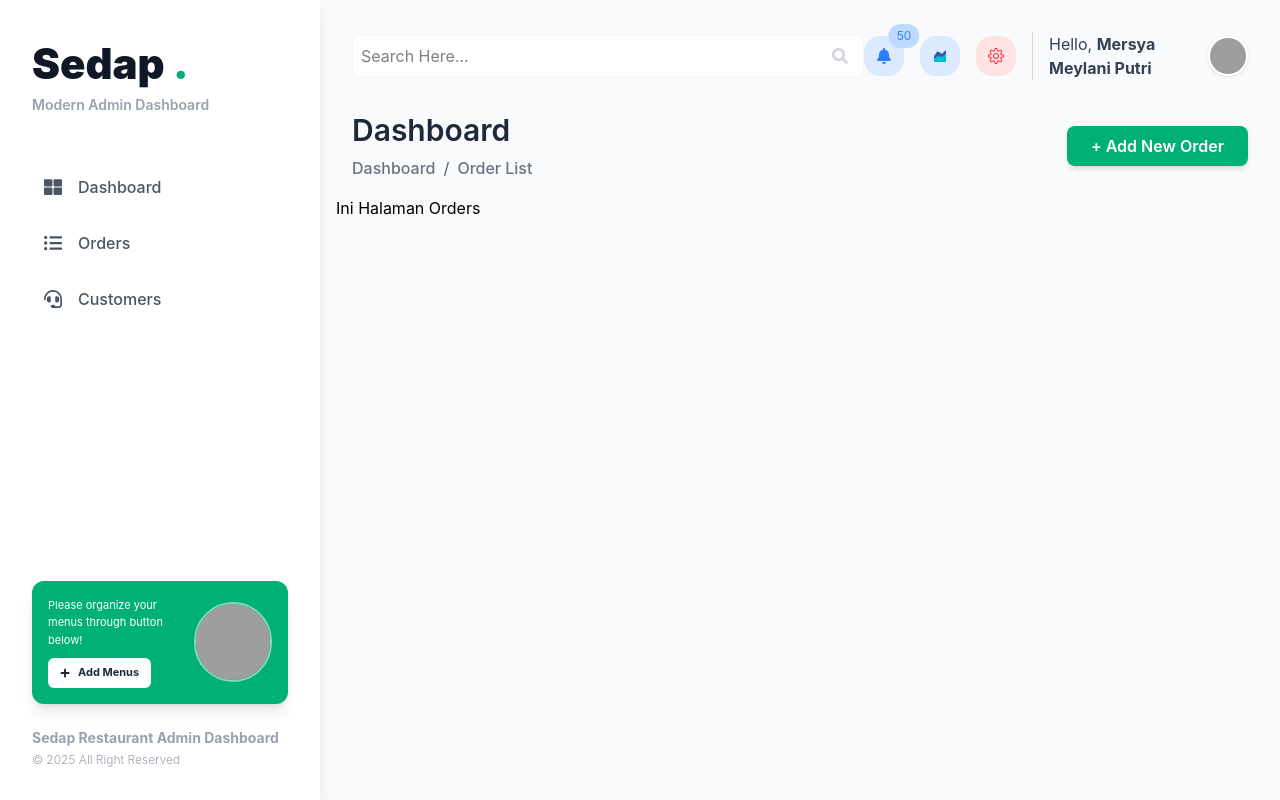
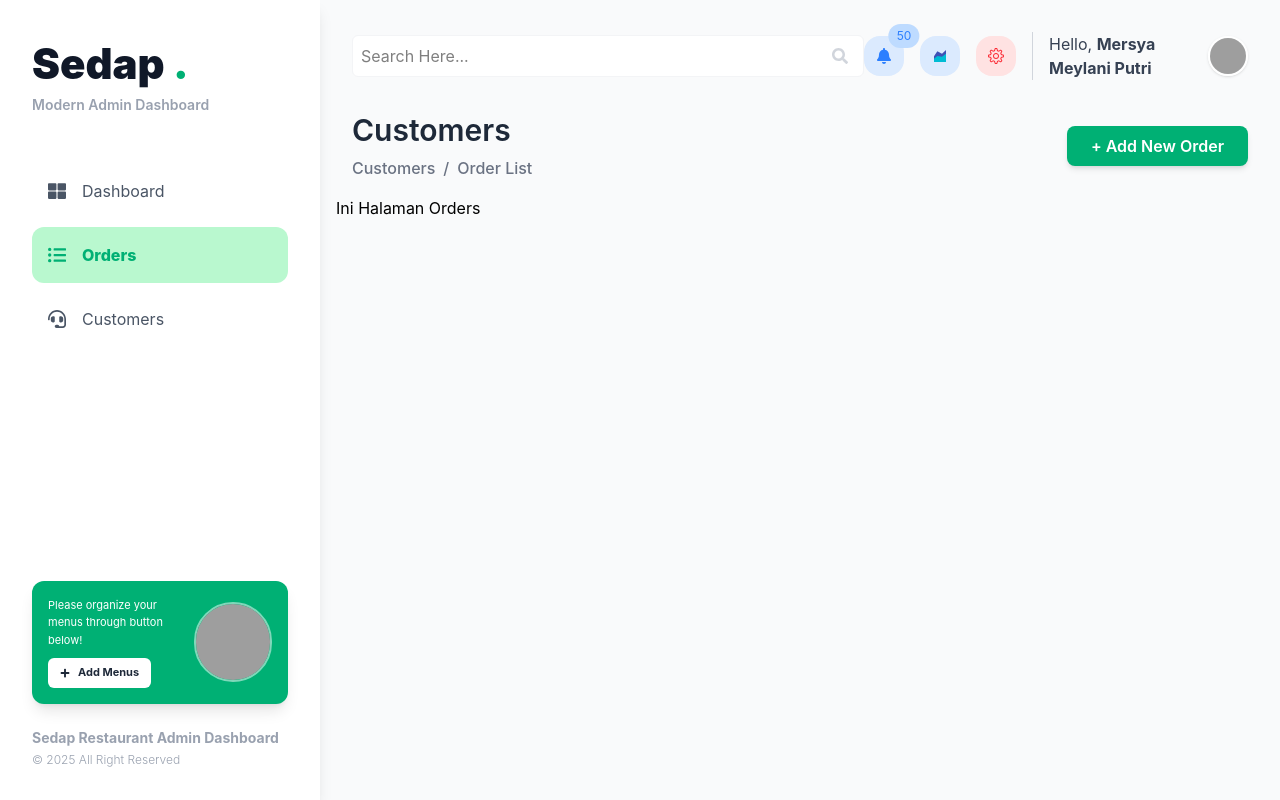
Before and after one commit to mersya24si/prak-pfl-mersya, a React (Vite) app: page /orders in a window 1280 px wide. Built offline with nearby package versions, Linux system fonts and the light colour scheme; grey boxes are pictures that could not be loaded.

Commit message:
Pertemuan 6 NavLink

```diff
--- a/src/components/PageHeader.jsx
+++ b/src/components/PageHeader.jsx
@@ -1,15 +1,15 @@
-export default function PageHeader() {
+export default function PageHeader(props) {
     return (
         <div id="pageheader-container" className="flex items-center justify-between p-4">
 
             {/* 3️⃣ Sisi Kiri (Title & Breadcrumb) */}
             <div id="pageheader-left" className="flex flex-col">
                 <span id="page-title" className="text-3xl font-semibold text-gray-800">
-                    Dashboard
+                    {props.title}
                 </span>
                 <div id="breadcrumb-links" className="flex items-center font-medium space-x-2 mt-2">
                     <span id="breadcrumb-home" className="text-gray-500 cursor-pointer hover:text-hijau">
-                        Dashboard
+                        {props.title}
                     </span>
                     <span id="breadcrumb-separator" className="text-gray-500">
                         /
--- a/src/layouts/Sidebar.jsx
+++ b/src/layouts/Sidebar.jsx
@@ -1,9 +1,15 @@
 import React from 'react';
 // 1. Mengubah import icon sesuai gambar dosen
 import { FaThLarge, FaListUl, FaHeadset, FaPlus } from 'react-icons/fa';
-import { Link } from 'react-router-dom';
+import { Link, NavLink } from 'react-router-dom';
 
 export default function Sidebar() {
+        const menuClass = ({ isActive }) =>
+        `flex cursor-pointer items-center rounded-xl p-4  space-x-2
+        ${isActive ?
+            "text-hijau bg-green-200 font-extrabold" :
+            "text-gray-600 hover:text-hijau hover:bg-green-200 hover:font-extrabold"
+        }`
     return (
         <div id="sidebar" className="flex min-h-screen w-[320px] flex-col bg-white p-8 shadow-lg z-10">
 
@@ -21,22 +27,22 @@ export default function Sidebar() {
             <div id="sidebar-menu" className="mt-8">
                 <ul id="menu-list" className="space-y-2">
                     <li>
-                        <Link id="menu-1" className="flex cursor-pointer items-center rounded-xl p-3 font-medium text-gray-600 hover:bg-green-50 hover:text-hijau">
+                        <NavLink id="menu-1" to="/" className={menuClass}>
                             <FaThLarge className="mr-4 text-lg" />
                             Dashboard
-                        </Link>
+                        </NavLink>
                     </li>
                     <li>
-                        <Link id="menu-2" className="flex cursor-pointer items-center rounded-xl p-3 font-medium text-gray-600 hover:bg-green-50 hover:text-hijau">
+                        <NavLink id="menu-2" to="/orders" className={menuClass}>
                             <FaListUl className="mr-4 text-lg" />
                             Orders
-                        </Link>
+                        </NavLink>
                     </li>
                     <li>
-                        <Link id="menu-3" className="flex cursor-pointer items-center rounded-xl p-3 font-medium text-gray-600 hover:bg-green-50 hover:text-hijau">
+                        <NavLink id="menu-3" to="/customers" className={menuClass}>
                             <FaHeadset className="mr-4 text-lg" />
                             Customers
-                        </Link>
+                        </NavLink>
                     </li>
                 </ul>
             </div>
--- a/src/pages/Customers.jsx
+++ b/src/pages/Customers.jsx
@@ -4,7 +4,7 @@ import PageHeader from "../components/PageHeader";
 export default function Customers() {
     return (
         <div id="dashboard-container">
-            <PageHeader />
+            <PageHeader title = "Customers" />
         <p>Halaman Customer</p>
 
         </div>
--- a/src/pages/Dashboard.jsx
+++ b/src/pages/Dashboard.jsx
@@ -5,7 +5,7 @@ export default function Dashboard() {
     return (
         <div id="dashboard-container">
             {/* 2️⃣ Menambahkan Komponen PageHeader */}
-            <PageHeader />
+            <PageHeader title = "Dashboard" />
 
             {/* 3️⃣ Dashboard Grid Layout */}
             <div id="dashboard-grid" className="p-5 grid sm:grid-cols-2 md:grid-cols-4 gap-4">
--- a/src/pages/Orders.jsx
+++ b/src/pages/Orders.jsx
@@ -4,7 +4,7 @@ import PageHeader from "../components/PageHeader";
 export default function Orders() {
     return (
         <div id="dashboard-container">
-            <PageHeader />
+            <PageHeader title = "Customers" />
         <p>Ini Halaman Orders</p>
 
         </div>
```
